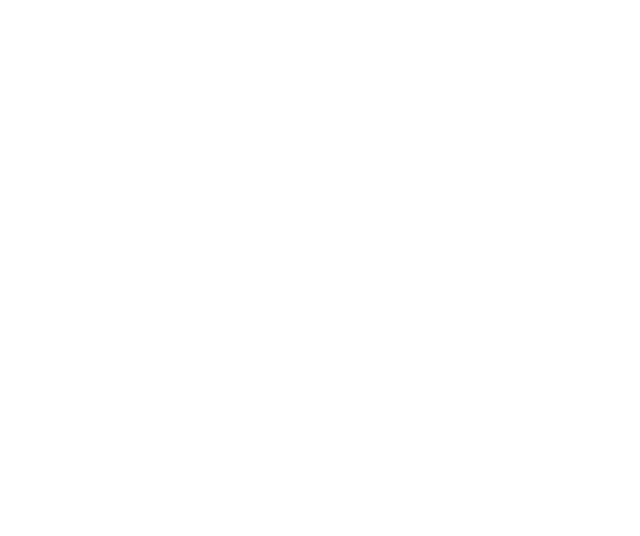
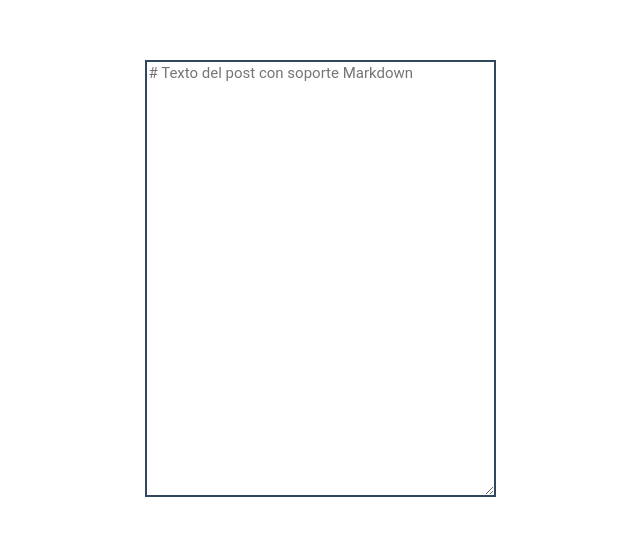
Before and after one commit to fecocode/v-log, a Vue app: page /text-area-component in a window 1280 px wide. Before the commit this address had no page. Shown: the part 124-660 px from the top of the page, without its empty margins (320-960 px from the left). Built offline with nearby package versions, Linux system fonts and the light colour scheme.

Commit message:
el component esta en un div, porque es mas facil de manejar styles de este modo, se dejo comentado en caso de no querer usar el div

```diff
--- /dev/null
+++ b/src/components/TextArea.vue
@@ -0,0 +1,56 @@
+<template>
+  <div class="text-area">
+    <textarea placeholder="# Texto del post con soporte Markdown" v-model="newText" ></textarea>
+  </div>
+</template>
+
+<script>
+export default {
+    name: "TextArea",
+    props: [
+        "placeholder"
+    ],
+    data(){
+        return {
+            newText: '',
+        };
+    },
+    watch: {
+        newText: function(newValue){
+            this.$emit('changed', newValue);
+        }
+    },
+}
+</script>
+
+<style scoped>
+    .text-area{
+        display: flex;
+        justify-content: center;
+        /* height: 100vh; */
+        position: relative;
+        top: 11rem;
+    }
+    textarea{
+    /* display:block;
+    margin-left: auto;
+    margin-right: auto; */
+    height: 429px;
+    width: 343px;
+    border: 2px solid #31475E;
+    font-family: Roboto;
+    font-size: 15px;
+    font-style: normal;
+    font-weight: 400;
+    line-height: 18px;
+    letter-spacing: 0em;
+    text-align: left;
+    color:#31475E;
+    }
+    textarea:focus {
+    outline: none;
+    border-color: rgb(160, 10, 219);
+    box-shadow: 0 0 8px black;
+    }
+
+</style>
--- a/src/router/index.js
+++ b/src/router/index.js
@@ -1,11 +1,17 @@
 import { createRouter, createWebHistory } from "vue-router";
 import Home from "../views/Home.vue";
+import TextAreaComponentView from "../views/TextAreaComponentView";
 
 const routes = [
   {
     path: "/",
     name: "Home",
     component: Home
+  },
+  {
+    path: "/text-area-component",
+    name: "TextArea",
+    component: TextAreaComponentView,
   }
 ];
 
--- /dev/null
+++ b/src/views/TextAreaComponentView.vue
@@ -0,0 +1,18 @@
+<template>
+    <text-area/>
+</template>
+
+<script>
+import TextArea from '../components/TextArea.vue';
+
+export default {
+    name: "TextAreaComponentView",
+    components: {
+      TextArea
+    },
+};
+</script>
+
+<style>
+
+</style>
```
Also changed, not shown: 1 other file (tests, documents, lock files or other folders).
